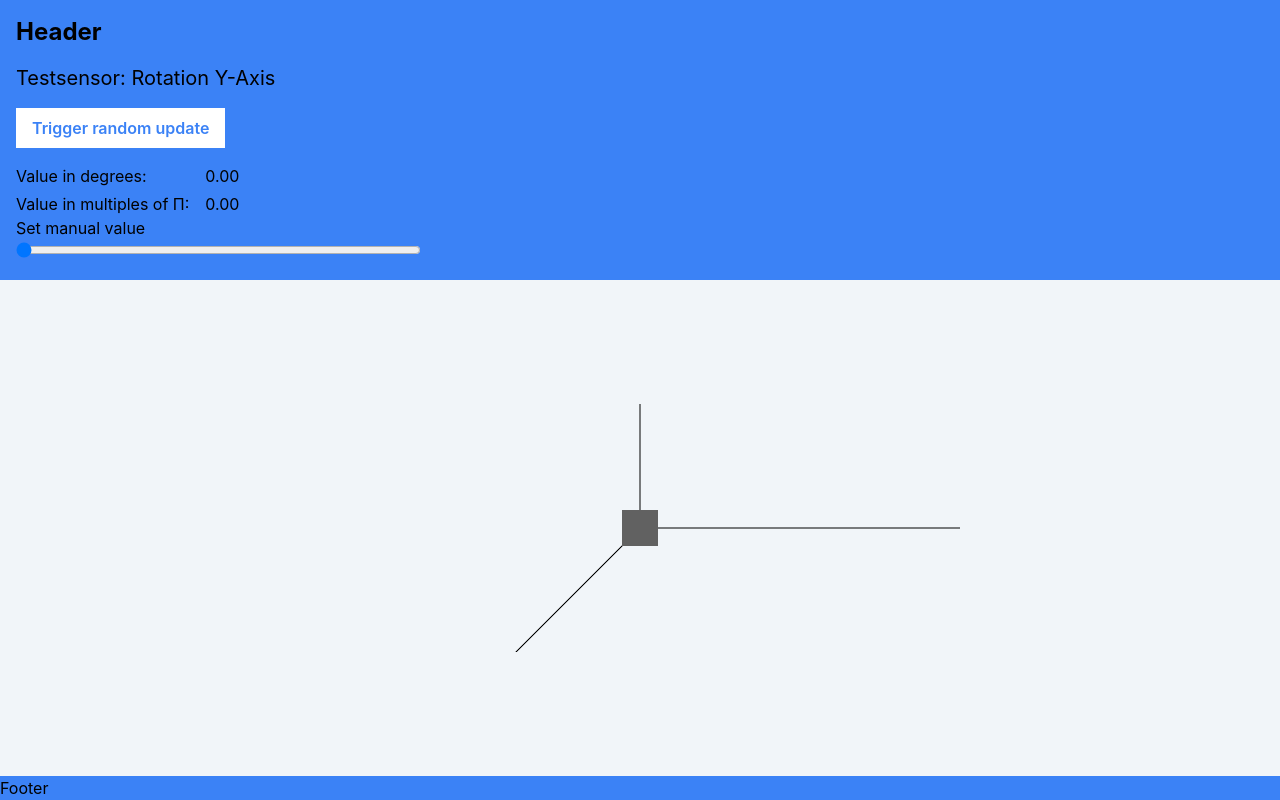
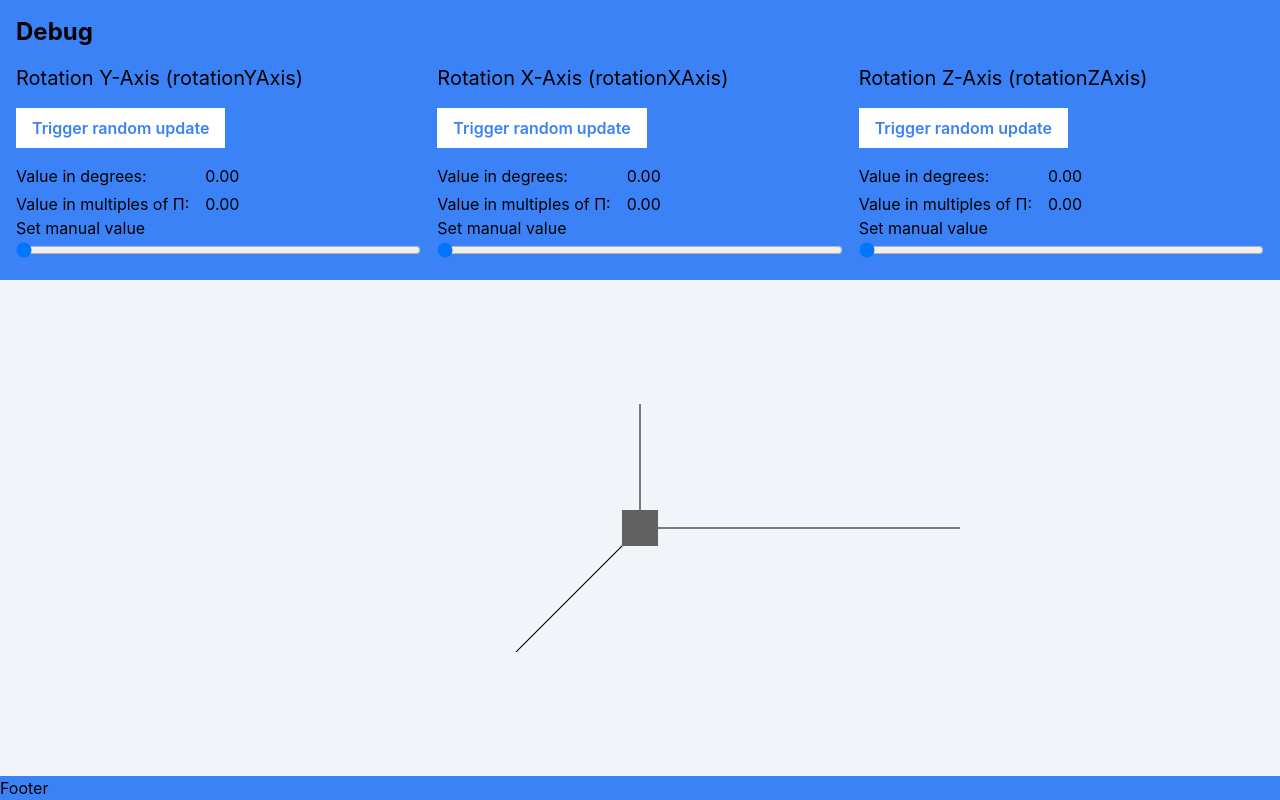
Before and after one commit to maurer2/flightthing, a Next.js app: page / in a window 1280 px wide. Built offline with nearby package versions, Linux system fonts and the light colour scheme.

Commit message:
Enabled x-axis sensor

```diff
--- a/pages/index.tsx
+++ b/pages/index.tsx
@@ -26,10 +26,16 @@ const Home: NextPage = (): ReactElement => {
       </Head>
 
       <header className="bg-blue-500 p-4" data-testid="app-header">
-        <h1 className="font-bold mb-4 text-2xl">Header</h1>
+        <h1 className="font-bold mb-4 text-2xl">Debug</h1>
         <div className="grid grid-cols-3 gap-4">
           <div className="col-span-1">
-            <SensorChecker name="Testsensor" />
+            <SensorChecker id="rotationYAxis" />
+          </div>
+          <div className="col-span-1">
+            <SensorChecker id="rotationXAxis" />
+          </div>
+          <div className="col-span-1">
+            <SensorChecker id="rotationZAxis" />
           </div>
         </div>
       </header>
--- a/src/components/Canvas3D/Canvas3D/Canvas3D.tsx
+++ b/src/components/Canvas3D/Canvas3D/Canvas3D.tsx
@@ -12,8 +12,12 @@ import type { RootState } from '../../../store';
 import type { Sensor } from '../../../store/types';
 
 function Canvas3D(): ReactElement {
-  const sensor = useSelector<RootState, Sensor>(
+  const sensorRotationYAxis = useSelector<RootState, Sensor>(
     (state) => state.sensors.rotationYAxis,
+    shallowEqual,
+  );
+  const sensorRotationXAxis = useSelector<RootState, Sensor>(
+    (state) => state.sensors.rotationXAxis,
     shallowEqual,
   );
 
@@ -25,7 +29,12 @@ function Canvas3D(): ReactElement {
             <directionalLight castShadow position={[2.5, 8, 5]} shadow-mapSize={[1024, 1024]}>
               <orthographicCamera attach="shadow-camera" args={[-10, 10, 10, -10]} />
             </directionalLight>
-            <Object3D posX={0} posY={0} velocityX={0} velocityY={sensor.value} />
+            <Object3D
+              posX={0}
+              posY={0}
+              velocityX={sensorRotationXAxis.value}
+              velocityY={sensorRotationYAxis.value}
+            />
             <CoordinateSystem name="CoordinateSystem" />
           </Canvas>
         </div>
--- a/src/components/Canvas3D/Object3D/Object3D.tsx
+++ b/src/components/Canvas3D/Object3D/Object3D.tsx
@@ -6,7 +6,7 @@ import { useFrame } from '@react-three/fiber';
 import type { ReactElement } from 'react';
 import type { PropsObject3D } from './types';
 
-export function Object3D({ posX, posY, velocityY }: PropsObject3D): ReactElement {
+export function Object3D({ posX, posY, velocityY, velocityX }: PropsObject3D): ReactElement {
   const propsMesh = useRef({
     rotation: {
       y: 0,
@@ -15,10 +15,10 @@ export function Object3D({ posX, posY, velocityY }: PropsObject3D): ReactElement
     position: [posX, posY, 0],
   });
   const prefVelocityY = useRef<PropsObject3D['velocityY'] | null>(null);
+  const prefVelocityX = useRef<PropsObject3D['velocityX'] | null>(null);
 
   useFrame(() => {
     // console.log(clock.getElapsedTime());
-
     if (!propsMesh || !propsMesh.current || !propsMesh?.current?.rotation) {
       return;
     }
@@ -27,7 +27,12 @@ export function Object3D({ posX, posY, velocityY }: PropsObject3D): ReactElement
       propsMesh.current.rotation.y = velocityY;
     }
 
+    if (velocityX !== prefVelocityX.current) {
+      propsMesh.current.rotation.x = velocityX;
+    }
+
     prefVelocityY.current = propsMesh.current.rotation.y;
+    prefVelocityX.current = propsMesh.current.rotation.x;
   });
 
   return (
--- a/src/components/Dashboard/SensorChecker/SensorChecker.tsx
+++ b/src/components/Dashboard/SensorChecker/SensorChecker.tsx
@@ -16,12 +16,9 @@ const numberFormatter = new Intl.NumberFormat('en-GB', {
   maximumFractionDigits: 2,
 });
 
-function SensorChecker({ name }: PropsSensorChecker): ReactElement {
+function SensorChecker({ id }: PropsSensorChecker): ReactElement {
   const dispatch = useAppDispatch();
-  const sensor = useSelector<RootState, Sensor>(
-    (state) => state.sensors.rotationYAxis,
-    shallowEqual,
-  );
+  const sensor = useSelector<RootState, Sensor>((state) => state.sensors[id], shallowEqual);
   const sliderId: string = useId();
   const valueObject = SensorValue.fromRadians(sensor.value);
 
@@ -31,7 +28,7 @@ function SensorChecker({ name }: PropsSensorChecker): ReactElement {
 
     dispatch(
       updateSensor({
-        id: 'rotationYAxis',
+        id,
         value: valueAsNumber,
       }),
     );
@@ -42,7 +39,7 @@ function SensorChecker({ name }: PropsSensorChecker): ReactElement {
 
     dispatch(
       updateSensor({
-        id: 'rotationYAxis',
+        id,
         value: Math.random() * Math.PI * 2,
       }),
     );
@@ -51,7 +48,7 @@ function SensorChecker({ name }: PropsSensorChecker): ReactElement {
   return (
     <>
       <h2 className="mb-4 text-xl">
-        {name}: {sensor.name}
+        {sensor.name} ({id})
       </h2>
       <button
         type="button"
--- a/src/components/Dashboard/SensorChecker/types.ts
+++ b/src/components/Dashboard/SensorChecker/types.ts
@@ -1,7 +1,8 @@
+import type { SensorId } from '../../../store/sensorsSlice';
 import type { Sensor } from '../../../store/types';
 
 export type PropsSensorChecker = {
-  name: string;
+  id: SensorId;
 };
 
 export type SensorKeys = {
--- a/src/store/sensorsSlice.ts
+++ b/src/store/sensorsSlice.ts
@@ -1,11 +1,10 @@
 import { createSlice } from '@reduxjs/toolkit';
 
-import SensorValue from '../types/SensorValue';
-
+// import SensorValue from '../types/SensorValue';
 import type { PayloadAction } from '@reduxjs/toolkit';
 import type { Sensor } from './types';
 
-const sensorIds = ['rotationYAxis', 'rotationXAxis', 'rotationZAxis'] as const;
+export const sensorIds = ['rotationYAxis', 'rotationXAxis', 'rotationZAxis'] as const;
 export type SensorId = typeof sensorIds[number];
 
 type SensorsState = Record<SensorId, Sensor>;
```
